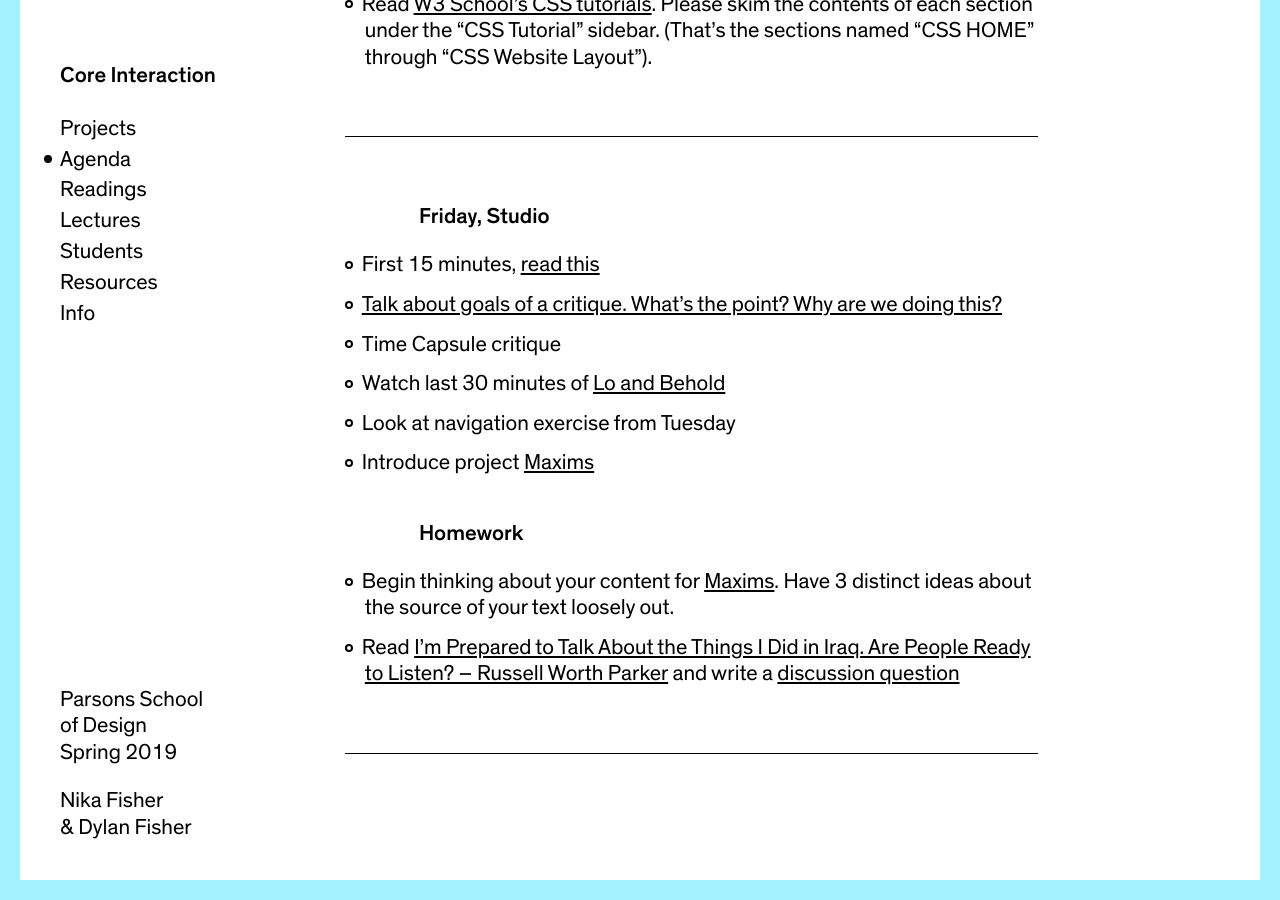
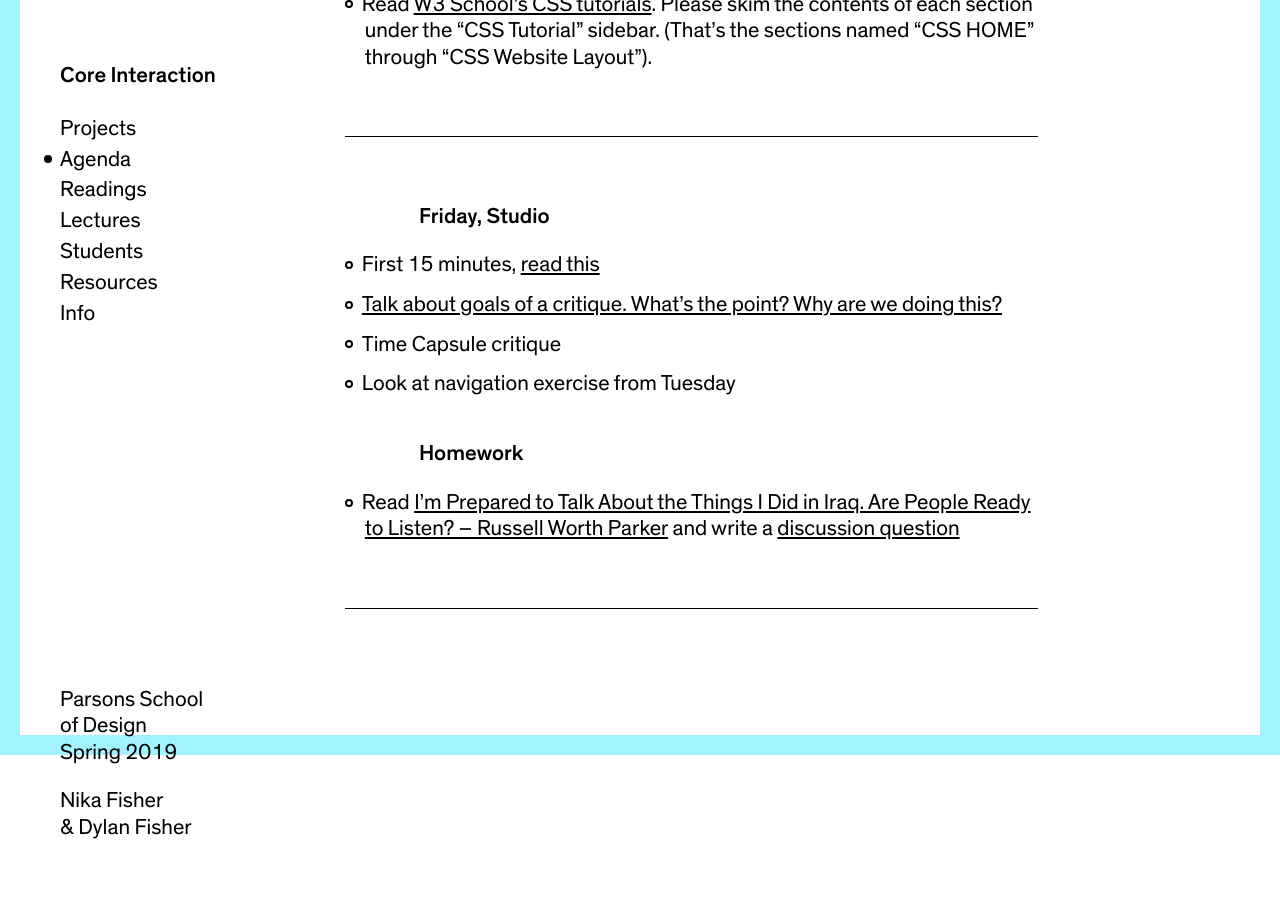
Before and after one commit to dylanfisher/ci19, a Jekyll site: the page built from _agendas/week-2.md, in a window 1280 px wide and 900 px high, scrolled down 1404 px. Built offline with Jekyll 4.4.1, drawn with Linux system fonts in a browser that asks for light colours.

Commit message:
Add agenda

```diff
--- a/_agendas/week-2.md
+++ b/_agendas/week-2.md
@@ -42,12 +42,9 @@ date_range:       1/29 – 2/01
 - First 15 minutes, [read this](https://uxdesign.cc/dont-take-design-critique-as-an-insult-6cf187ca6308)
 - [Talk about goals of a critique. What&rsquo;s the point? Why are we doing this?](https://paper.dropbox.com/doc/Critique-Process--AWvYNcNHjg3dtOdz0_znbGYRAQ-3olfNGk6T60QAelyLZNnj)
 - Time Capsule critique
-- Watch last 30 minutes of [Lo and Behold](https://www.netflix.com/watch/80097363?source=35)
 - Look at navigation exercise from Tuesday
-- Introduce project [Maxims](projects/maxims)
 
 ### Homework
-- Begin thinking about your content for [Maxims](projects/maxims). Have 3 distinct ideas about the source of your text loosely out.
 - Read [I’m Prepared to Talk About the Things I Did in Iraq. Are People Ready to Listen? – Russell Worth Parker](https://www.nytimes.com/2019/01/17/magazine/iraq-marine-phraselator.html) and write a [discussion question](https://docs.google.com/document/d/1SasK6M2XYBT9EggStuVZi0uh2W7wzJgV55KdRBmlVCo/edit?usp=sharing)
 
 ---
```
